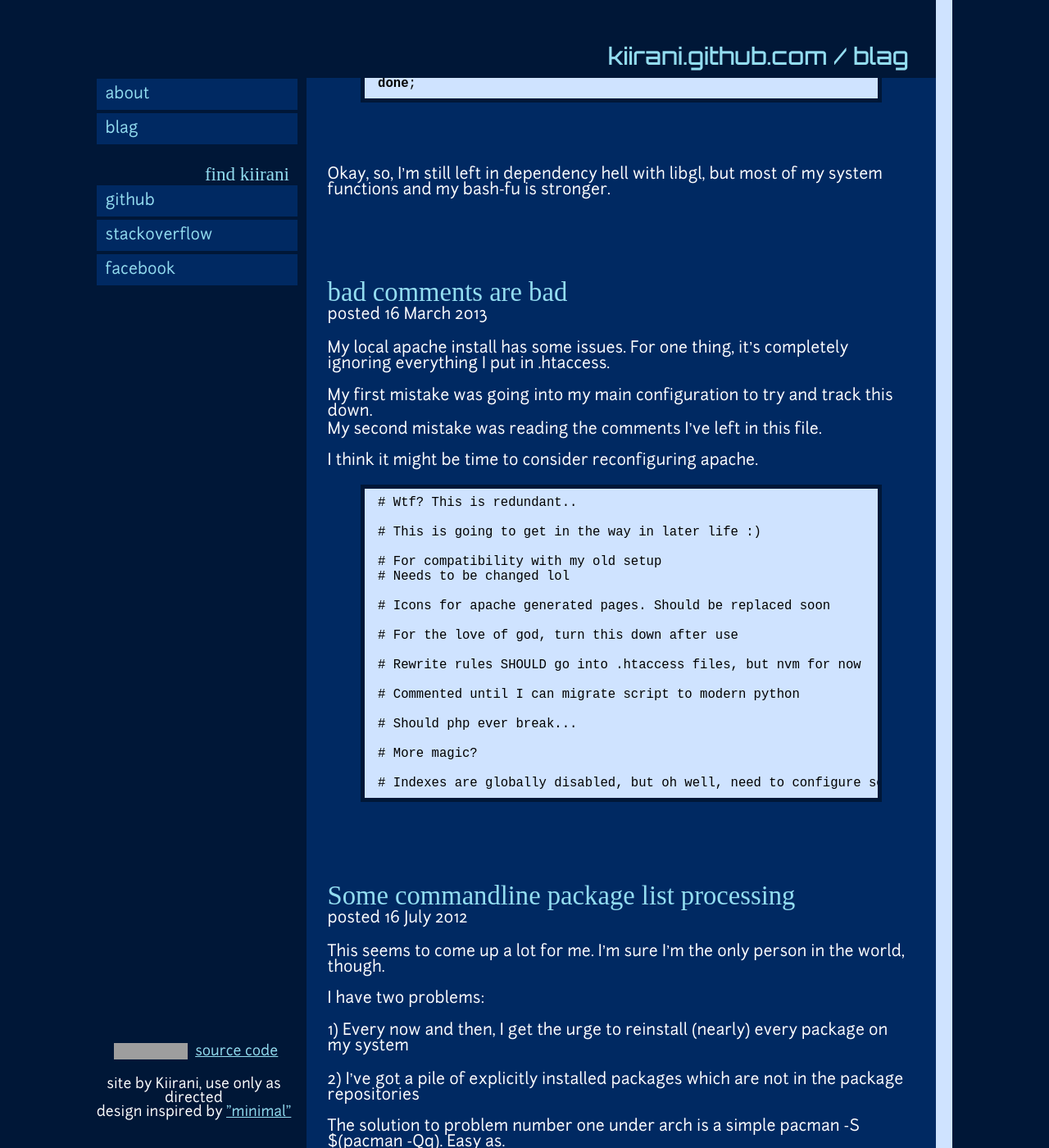
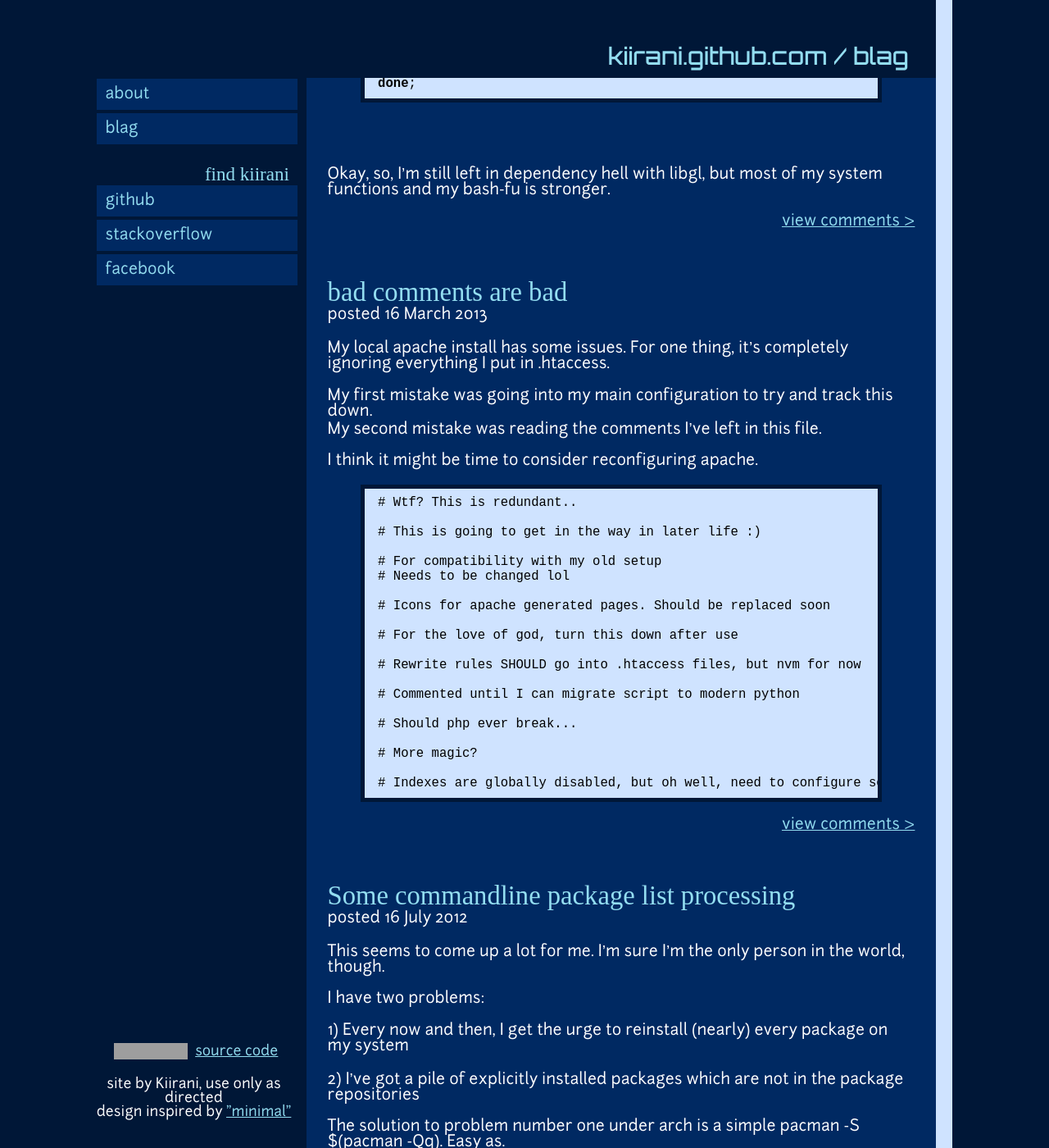
Before and after one commit to Kiirani/kiirani.github.com, a Jekyll site: the page built from index.html, in a window 1280 px wide and 1400 px high, scrolled down 1335 px. Shown: the whole window at 82% size. Built offline with Jekyll 4.4.1, drawn with Linux system fonts in a browser that asks for light colours; some web fonts are replaced; the list of posts is cut into pages by our own code; comment, search, counter and statistics services are not loaded; some of the changed text lies outside the part shown; grey boxes are pictures that could not be loaded.

Commit message:
Added basic comments with disqus

```diff
--- a/index.html
+++ b/index.html
@@ -15,8 +15,23 @@
 	</header>
 
 	{{ post.content }}
+
+	<a class="commentsLink"  href="{{post.url}}#disqus_thread">view comments</a>
 </article>
 
 {% endfor %}
 
 {% include pagination.htm %}
+
+<script type="text/javascript">
+/* * * CONFIGURATION VARIABLES: EDIT BEFORE PASTING INTO YOUR WEBPAGE * * */
+var disqus_shortname = 'kiirani'; // required: replace example with your forum shortname
+
+/* * * DON'T EDIT BELOW THIS LINE * * */
+(function () {
+var s = document.createElement('script'); s.async = true;
+s.type = 'text/javascript';
+s.src = 'http://' + disqus_shortname + '.disqus.com/count.js';
+(document.getElementsByTagName('HEAD')[0] || document.getElementsByTagName('BODY')[0]).appendChild(s);
+}());
+</script>
--- a/styles/site.css
+++ b/styles/site.css
@@ -210,6 +210,22 @@
 }
 
 
+#comments {
+	margin:0 -3.5%;
+	margin-bottom:-1em;
+	padding:0.5em 1ex;
+	background:#001737;
+}
+
+
+.commentsLink {
+	display:block;
+	float:right;
+}
+
+.commentsLink:after {
+	content:"  >";
+}
 
 @media screen and (max-width:100ex) {
 
@@ -252,4 +268,9 @@
 		padding:1em;
 		text-align:center;
 	}
+
+	#comments {
+		margin:0 -2.6%;
+		margin-bottom:-1em;
+	}
 }
```
Also changed, not shown: _layouts/post.html (+17 -1 lines).
